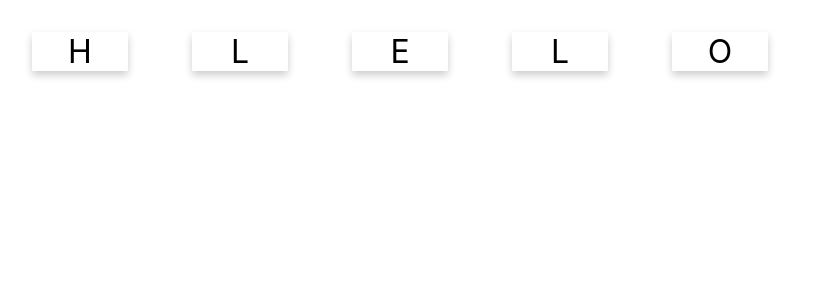
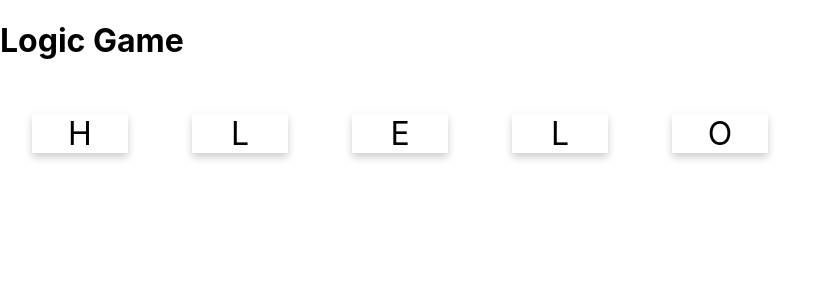
Before and after one commit to Pxs19/LAB-3SA03, a React (Create React App) app: page / in a window 1280 px wide. Shown: the top 300 px of the page, without its empty margins (0-832 px from the left). Built offline with nearby package versions, Linux system fonts and the light colour scheme.

Commit message:
add Text

```diff
--- a/src/App.css
+++ b/src/App.css
@@ -15,6 +15,7 @@
 
 .App-header {
   background-color: #282c34;
+  border-style: Bold;
   min-height: 100vh;
   display: flex;
   flex-direction: column;
--- a/src/App.js
+++ b/src/App.js
@@ -8,11 +8,20 @@ import WordCard from './WordCard';
 const word = "Hello";
 function App() {
   return (
-    <div>
 
-      <WordCard value={word} />
 
-    </div>
+      <div>
+
+        <h1>
+          Logic Game
+        </h1>
+
+
+            <WordCard value={word} />
+
+      </div>
+
+
   );
 }
 
--- a/src/WordCard.js
+++ b/src/WordCard.js
@@ -31,6 +31,7 @@ export default function WordCard(props) {
                 setState({...state, completed: true});
             } else {
                 console.log("reset, next attempt");
+
                 setState({...state, guess: '', attempt: state.attempt + 1});
             }
         }
```
